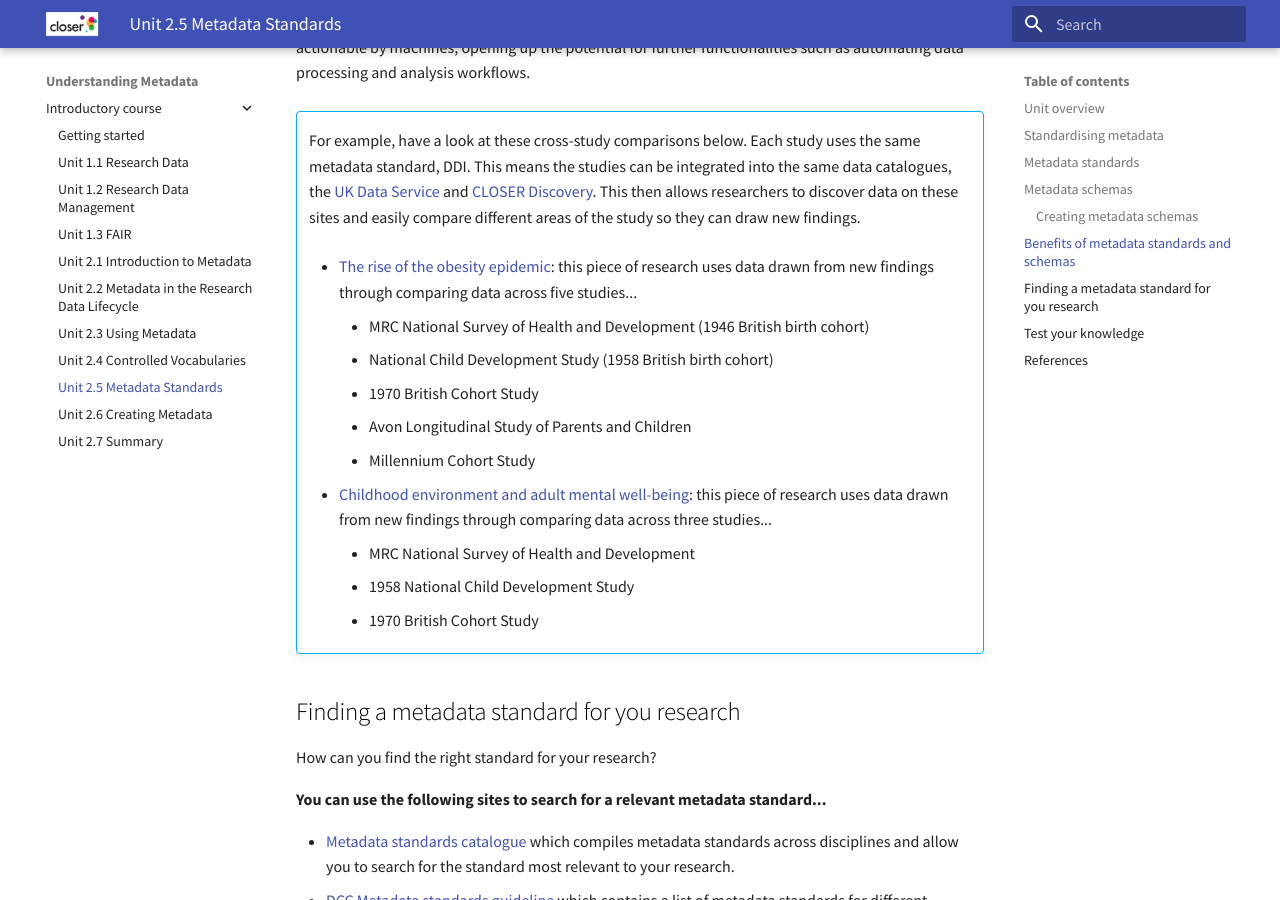
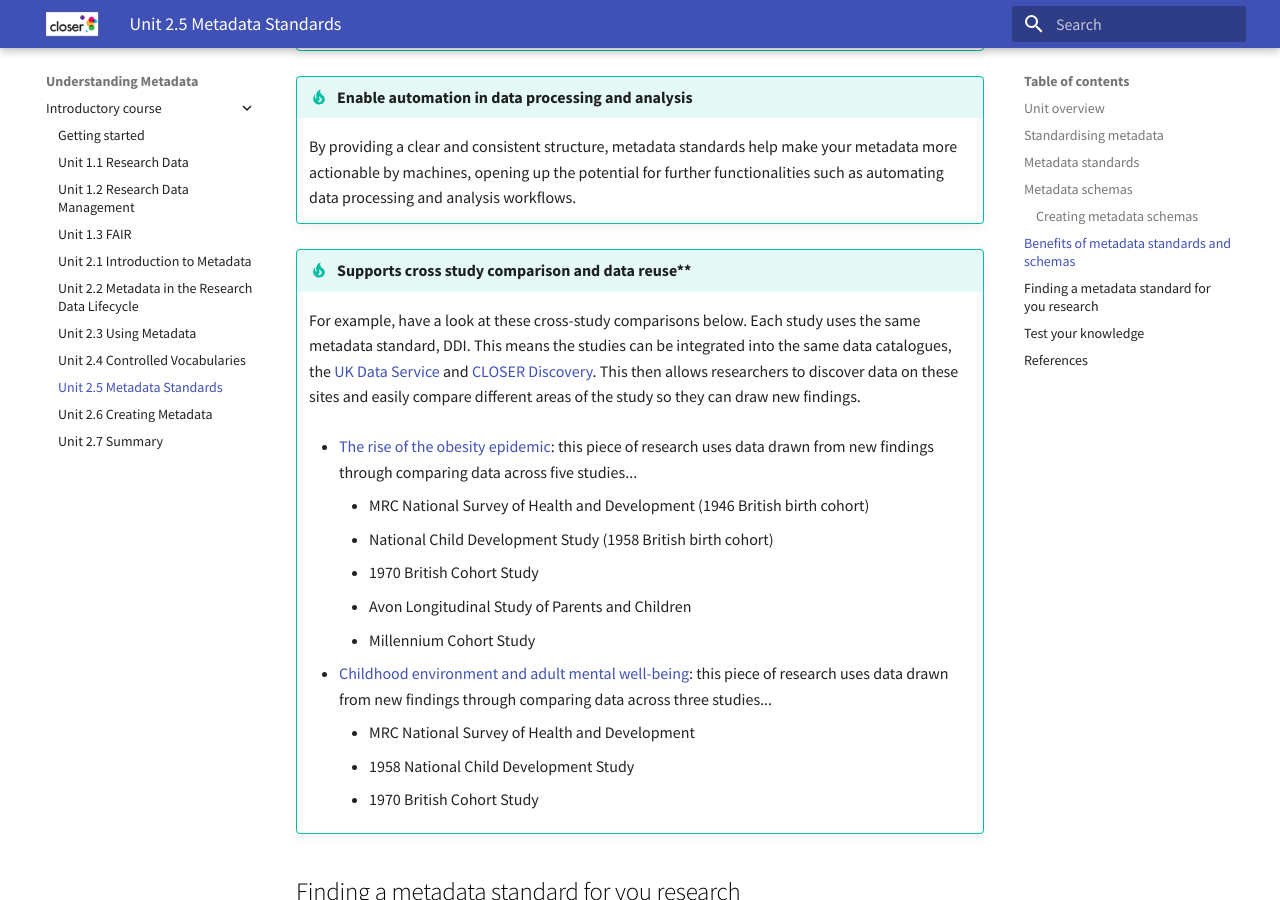
Before and after one commit to spuddybike/understanding-metadata, an MkDocs documentation site: the page built from docs/introduction/2.5 Metadata standards.md, in a window 1280 px wide and 900 px high, scrolled down 4434 px. Built offline with MkDocs 1.6.1 and Material for MkDocs 9.7.7, drawn with Linux system fonts in a browser that asks for light colours.

Commit message:
Update 2.5 Metadata standards.md

```diff
--- a/docs/introduction/2.5 Metadata standards.md
+++ b/docs/introduction/2.5 Metadata standards.md
@@ -104,31 +104,31 @@
 
 ## Benefits of metadata standards and schemas
 
-**Facilitate data sharing and collaboration**
+!!! tip "**Facilitate data sharing and collaboration**"
 
-Through standardising metadata structure and terminology, metadata standards enable the exchange of metadata between people and organisations (interoperability).
+    Through standardising metadata structure and terminology, metadata standards enable the exchange of metadata between people and organisations (interoperability).
 
-FAIRwDDI project outline the benefit of metadata standards and using Document Data Initiative (DDI) in social science research. Below they provide an example of how standards help avoid confusion and inconsistency in creating metadata.
+    FAIRwDDI project outline the benefit of metadata standards and using Document Data Initiative (DDI) in social science research. Below they provide an example of how standards help avoid confusion and inconsistency in creating metadata.
 
-!!! tip ""
+    !!! abstract ""
 
-    _A standard provides a common language so there is a shared understanding._
+        _A standard provides a common language so there is a shared understanding._
 
-    _Example: The term “Creator” is used to describe the person, corporate body, or agency responsible for making the resource in several metadata standards. The “Publisher” is used to describe the person or organization responsible for making the resource available in different metadata standards. Without standards, people may use these terms interchangeably._
+        _Example: The term “Creator” is used to describe the person, corporate body, or agency responsible for making the resource in several metadata standards. The “Publisher” is used to describe the person or organization responsible for making the resource available in different metadata standards. Without standards, people may use these terms interchangeably._
 
-**Makes metadata creation more efficient**
+!!! tip "**Makes metadata creation more efficient**"
 
-Metadata standards save you time when creating metadata as the structure and controlled inputs are already specified. That means you don't have to create a documentation system yourself.
+    Metadata standards save you time when creating metadata as the structure and controlled inputs are already specified. That means you don't have to create a documentation system yourself.
 
-**Facilitate integration into data catalogues and repositories**
+!!! tip "**Facilitate integration into data catalogues and repositories**"
 
-Data repositories and data catalogues will often specify what metadata standard and/or schema to use so they can integrate a vast range of resources coherently. These sites are dependent on standardisation to enable the search and filter functions (as we explore in [unit 2.3](<2.3 Using metadata%3A%20Discover data>). This improves the discoverability of research and encourages the reuse of data, making data FAIR.
+    Data repositories and data catalogues will often specify what metadata standard and/or schema to use so they can integrate a vast range of resources coherently. These sites are dependent on standardisation to enable the search and filter functions (as we explore in [unit 2.3](<2.3 Using metadata%3A%20Discover data>). This improves the discoverability of research and encourages the reuse of data, making data FAIR.
 
-**Enable automation in data processing and analysis**
+!!! tip "**Enable automation in data processing and analysis**"
 
-By providing a clear and consistent structure, metadata standards help make your metadata more actionable by machines, opening up the potential for further functionalities such as automating data processing and analysis workflows.
+    By providing a clear and consistent structure, metadata standards help make your metadata more actionable by machines, opening up the potential for further functionalities such as automating data processing and analysis workflows.
 
-!!! abstract ""
+!!! tip "Supports cross study comparison and data reuse**"
 
     For example, have a look at these cross-study comparisons below. Each study uses the same metadata standard, DDI. This means the studies can be integrated into the same data catalogues, the [UK Data Service](https://ukdataservice.ac.uk/find-data/browse/) and [CLOSER Discovery](https://discovery.closer.ac.uk/). This then allows researchers to discover data on these sites and easily compare different areas of the study so they can draw new findings.
 
```
